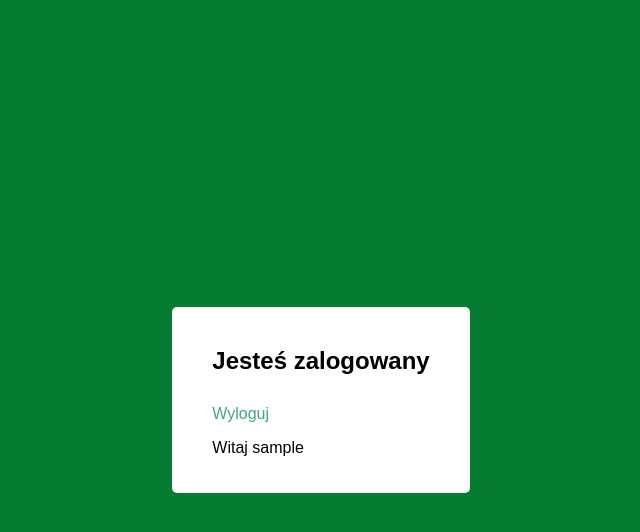
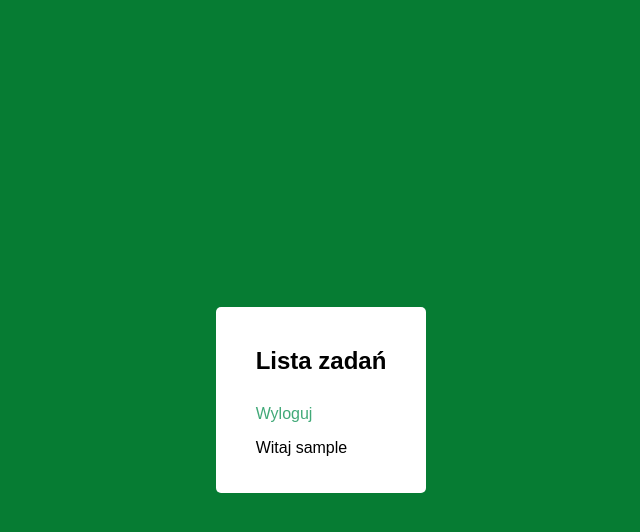
Before and after one commit to Aberratio/CleanFramework, a PHP site: page /menu.php in a window 1280 px wide. Shown: the top 532 px of the page, without its empty margins (319-959 px from the left). Run offline with PHP 8.4, Linux system fonts and the light colour scheme; the visitor is signed in with stand-in values (Sample User, id 1).

Commit message:
new menu description in menu.php

```diff
--- a/my_app/menu.php
+++ b/my_app/menu.php
@@ -23,7 +23,7 @@ if (!isset($_SESSION['is_logged'])) {
 <body>
     <section id="widok">
         <div class="container">
-            <h1>Jesteś zalogowany</h1>
+            <h1>Lista zadań</h1>
             <div>
                 <a class="text-decoration-none" href="./scripts/logout.php">Wyloguj</a>
                 <p> Witaj
```
